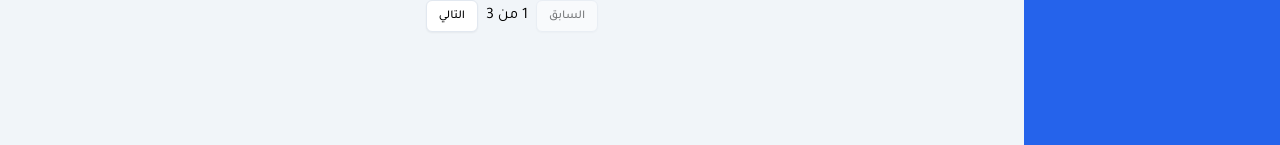
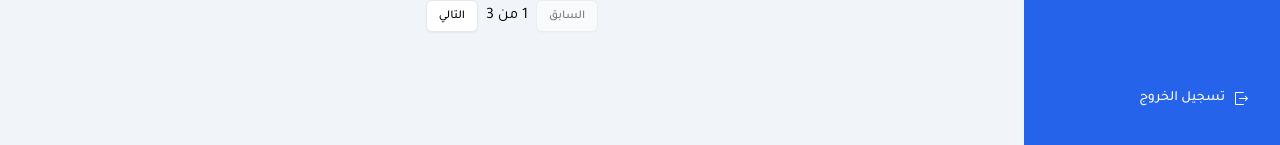
Before and after one commit to iiDon/starter, a React (Vite) app: page /dashboard/users in a window 1280 px wide. Shown: the part 652-797 px from the top of the page. Built offline with nearby package versions, Linux system fonts and the light colour scheme.

Commit message:
feat: add logout button to sidebar

```diff
--- a/src/components/Layouts/Drawer.tsx
+++ b/src/components/Layouts/Drawer.tsx
@@ -6,13 +6,14 @@ import {
   SheetTrigger,
 } from "@/components/ui/sheet";
 import { Button } from "../ui/button";
-import { HamburgerMenuIcon } from "@radix-ui/react-icons";
+import { ExitIcon, HamburgerMenuIcon } from "@radix-ui/react-icons";
 import useSidebarStore from "@/store/sidebar";
 import { cn } from "@/lib/shadcn";
 import { Link, useLocation } from "react-router-dom";
 import { ROUTES } from "./Routes";
 
 import imgUrl from "@/assets/Logo/Nairobi-colored.svg";
+import LogoutButton from "./LogoutButton";
 
 export const Logo = () => {
   return (
@@ -39,7 +40,11 @@ const Drawer = () => {
           />
         </Button>
       </SheetTrigger>
-      <SheetContent dir="rtl" className="text-white bg-primary p-4 h-full">
+      <SheetContent
+        dir="rtl"
+        className="text-white justify-between flex flex-col bg-primary p-4 h-full"
+      >
+        <div>
           <Logo />
 
           <SheetDescription>
@@ -63,6 +68,8 @@ const Drawer = () => {
               );
             })}
           </SheetDescription>
+        </div>
+        <LogoutButton />
       </SheetContent>
     </Sheet>
   );
--- /dev/null
+++ b/src/components/Layouts/LogoutButton.tsx
@@ -0,0 +1,19 @@
+import { cn } from "@/lib/shadcn";
+import { Button } from "../ui/button";
+import { ExitIcon } from "@radix-ui/react-icons";
+
+const LogoutButton = () => {
+  return (
+    <Button
+      variant="ghost"
+      className={cn(
+        "flex mb-4 hover:bg-blue-500 hover:text-white items-center justify-start gap-x-2 w-full"
+      )}
+    >
+      <ExitIcon />
+      تسجيل الخروج
+    </Button>
+  );
+};
+
+export default LogoutButton;
--- a/src/components/Layouts/Sidebar.tsx
+++ b/src/components/Layouts/Sidebar.tsx
@@ -3,12 +3,14 @@ import { ROUTES } from "./Routes";
 import { Link, useLocation } from "react-router-dom";
 import { Button } from "../ui/button";
 import { Logo } from "./Drawer";
+import { ExitIcon } from "@radix-ui/react-icons";
+import LogoutButton from "./LogoutButton";
 
 const Sidebar = () => {
   const location = useLocation();
 
   return (
-    <div className="text-white bg-primary p-4 overflow-y-auto h-screen ">
+    <div className="text-white justify-between flex flex-col bg-primary p-4 overflow-y-auto h-screen ">
       <div>
         <Logo />
         <div className="gap-y-4">
@@ -30,6 +32,7 @@ const Sidebar = () => {
           })}
         </div>
       </div>
+      <LogoutButton />
     </div>
   );
 };
```
Lines whose indentation alone changed are shown as unchanged.
